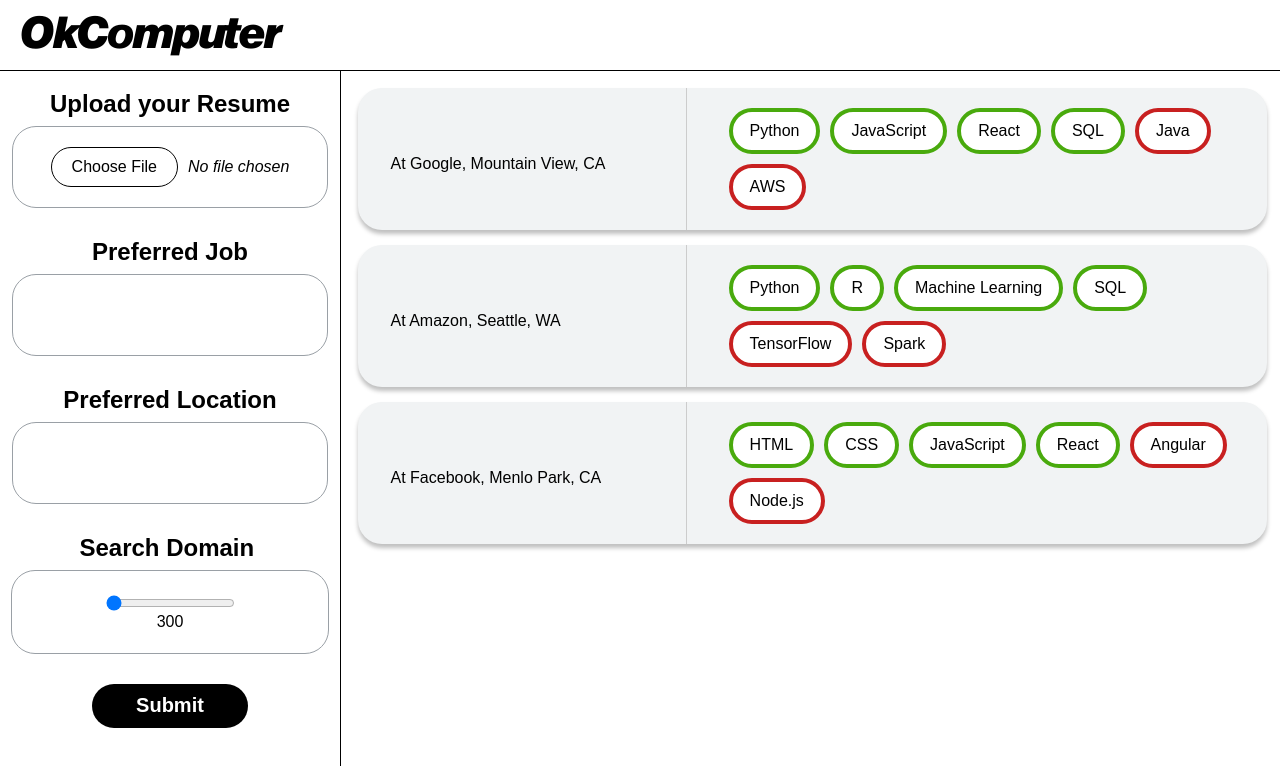
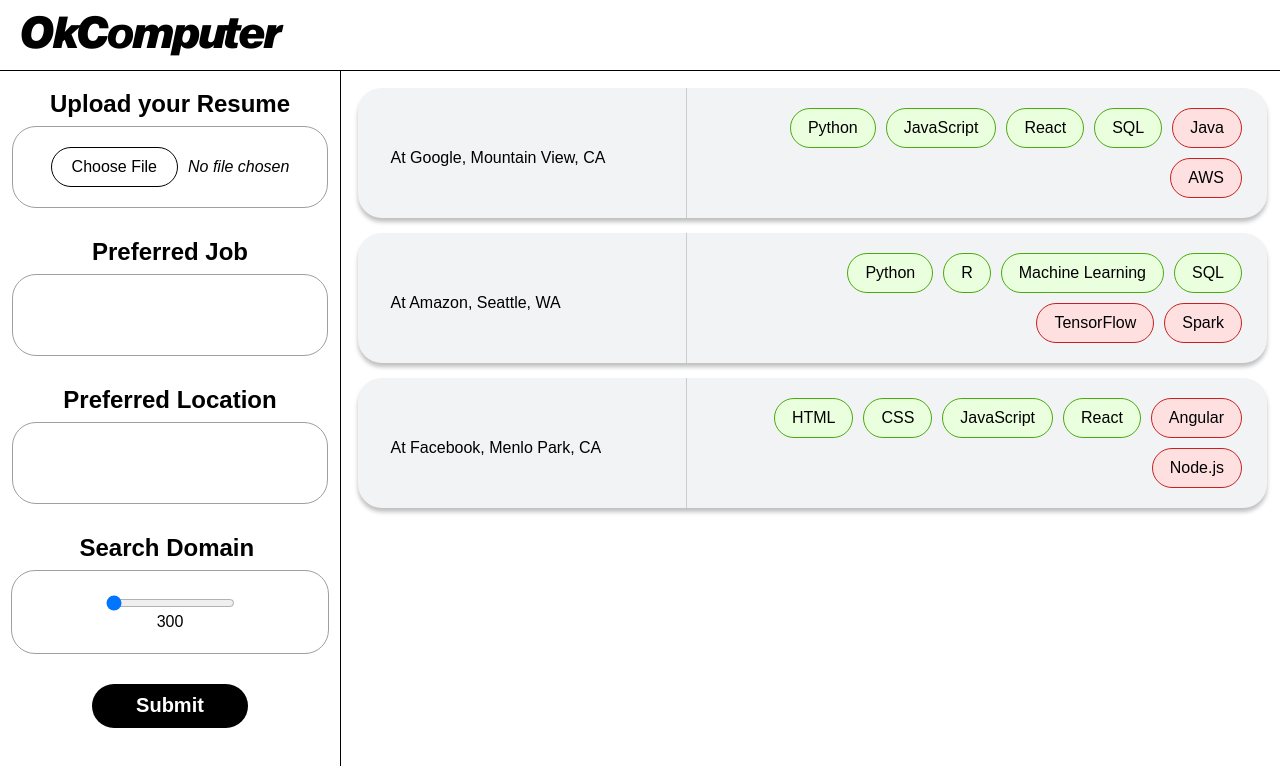
Before and after one commit to tchaikovsky1984/OkComputer_AIML, a React (Create React App) app in the folder Frontend/: page / in a window 1280 px wide. Shown: the top 766 px of the page. Built offline with nearby package versions, Linux system fonts and the light colour scheme; a web font is replaced by a local one.

Commit message:
Fixed Skill button Colors

```diff
--- a/Frontend/src/components/styles/JobCard.css
+++ b/Frontend/src/components/styles/JobCard.css
@@ -1,6 +1,7 @@
 .job-card {
     display: flex;
     flex: 1 0 auto;
+    flex-direction: row;
     box-sizing: border-box;
     width: 100%;
     flex-wrap: wrap;      /* Allow buttons to wrap if they overflow */
@@ -8,12 +9,13 @@
     align-items: center;
     gap: 42.5px;
     align-self: stretch;
-    /* justify-content: space-between; */
+    justify-content: flex-end;
     border-radius: 24px;
     /*border: 1px solid #9AA0A6; */
     background: #F1F3F4;
     box-shadow: 0px 4px 4px 0px rgba(0, 0, 0, 0.25);
     border-radius: 24px;
+    justify-content: space-between;
   }
 
   .job-card {
@@ -38,7 +40,8 @@
     flex-direction: row;
     flex-wrap: wrap;
     gap: 10px;
-    margin-left: auto; /* Push container to the right */
+    justify-content: flex-end;
+    margin-left: auto;
     width: fit-content;
     max-width: calc(60% - 0.5px);
   }
--- a/Frontend/src/components/styles/SkillButton.css
+++ b/Frontend/src/components/styles/SkillButton.css
@@ -15,11 +15,13 @@
     gap: 10px;            /* Adjust spacing between buttons */
   }
   .skill-button.skill-matched { /* Target skill-matched class */
-    border: 4px solid #49aa0d;
+    border: 1px solid #49aa0d;
+    background-color: #eaffdd;
   }
 
   .skill-button.skill-missed { /* Target skill-missed class */
-    border: 4px solid #c82020;
+    border: 1px solid #c82020;
+    background-color: hsl(0, 100%, 94%);
 
   }
   /**/
```
